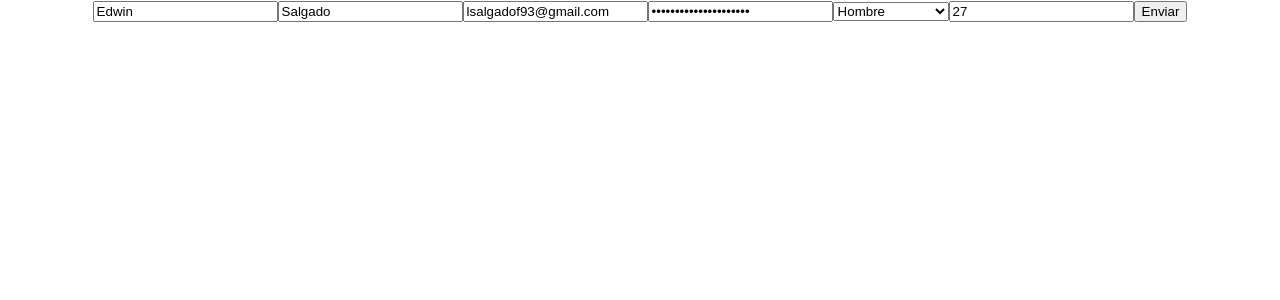
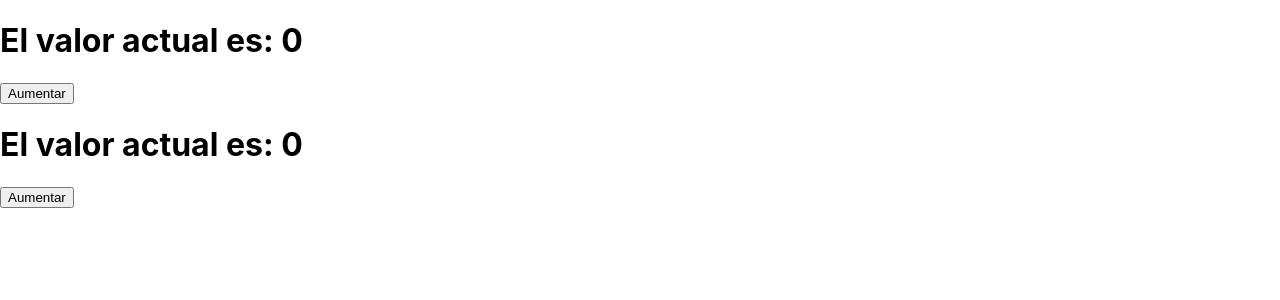
Before and after one commit to warderer/master-en-code, a React (Create React App) app in the folder clases/16.React/06.hooks/: page / in a window 1280 px wide. Shown: the top 300 px of the page. Built offline with nearby package versions, Linux system fonts and the light colour scheme.

Commit message:
hooks/useEffect and useState functionality with counter

```diff
--- /dev/null
+++ b/clases/16.React/06.hooks/src/Counter.js
@@ -0,0 +1,33 @@
+import React, {useState, useEffect} from 'react';
+
+function Counter(){
+    const [count, setCount] = useState(0) //Si modifico el estado, el componente se vuelve a pintar.
+    const [countTwo, setCountTwo] = useState(0)
+    // Side-effects ---> Efectos secundarios.
+    // Son todas aquellas cosas que pueden provocar cosas inesperadas.
+    // * CALL a una API
+    // * Event Listeners
+    // * Manejo directo del DOM
+    // * setTimeout y setInterval
+
+    useEffect(( )=> {
+        // eslint-disable-next-line no-debugger
+        // debugger;
+        console.log(`El valor actual en count es ${count}`);
+        console.log(`El valor actual en countTwo es ${countTwo}`);
+    },[countTwo]) // los corchetes significan dependencias
+    // Los corchetes sirven para escuchar cambios en el estado o en los props
+
+    return(
+        <div>
+            <h1>El valor actual es: {count}</h1>
+            <button onClick={() => setCount(count + 1)}>Aumentar</button>
+            <h1>El valor actual es: {countTwo}</h1>
+            <button onClick={() => setCountTwo(countTwo + 1)}>Aumentar</button>
+        </div>
+
+    )
+
+}
+
+export default Counter;
--- a/clases/16.React/06.hooks/src/index.js
+++ b/clases/16.React/06.hooks/src/index.js
@@ -1,12 +1,13 @@
 import React from 'react';
 import ReactDOM from 'react-dom';
 import './index.scss';
-import App from './App';
+//import App from './App';
+import Counter from './Counter';
 import reportWebVitals from './reportWebVitals';
 
 ReactDOM.render(
   <React.StrictMode>
-    <App />
+    <Counter />
   </React.StrictMode>,
   document.getElementById('root')
 );
```
